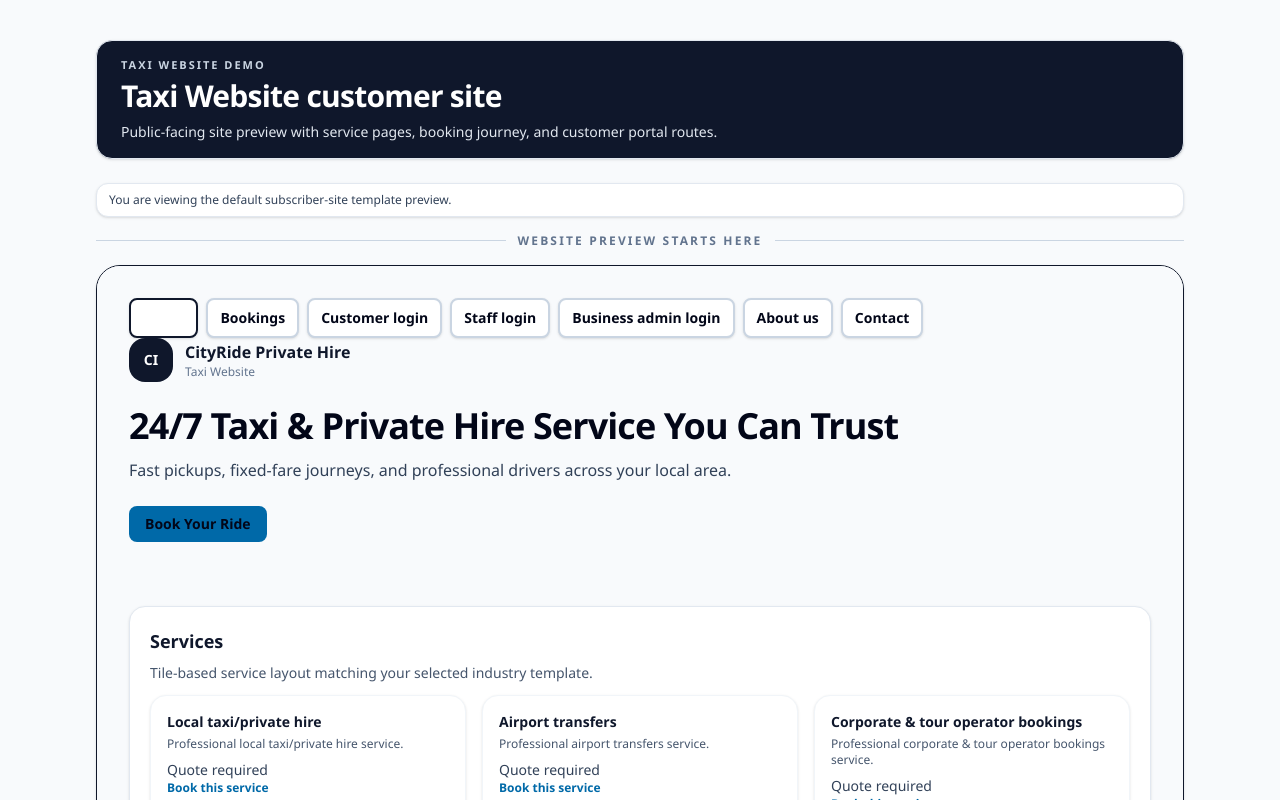
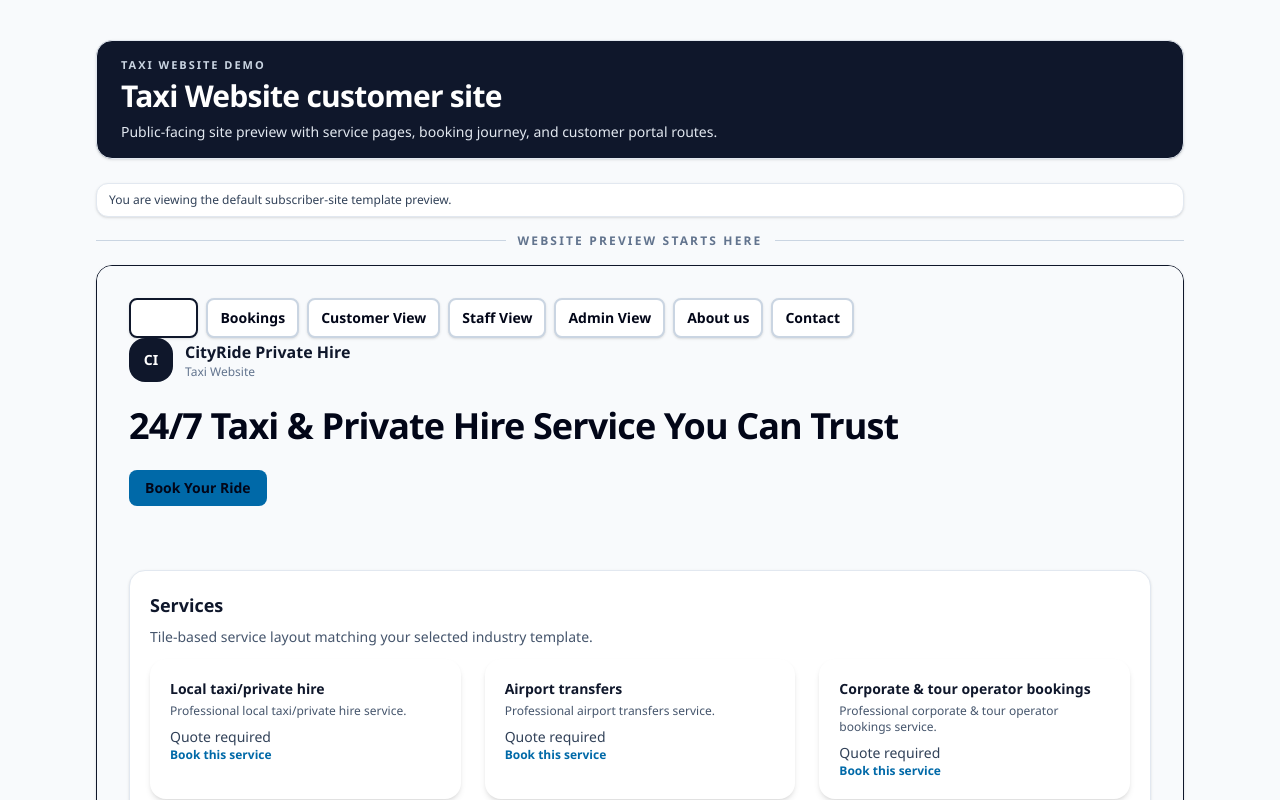
Before and after one commit to top4hotspur/subs, a Next.js app: page /demo/taxi in a window 1280 px wide. Shown: the top 800 px of the page. Built offline with nearby package versions, Linux system fonts and the light colour scheme.

Commit message:
Clean demo navigation and strengthen site templates

```diff
--- a/src/components/demo/demo-account-page.tsx
+++ b/src/components/demo/demo-account-page.tsx
@@ -1,7 +1,6 @@
 "use client";
 
 import { useMemo, useState } from "react";
-import { DemoAccessDetailsCard } from "@/components/demo/demo-access-details-card";
 import { DemoSiteNav } from "@/components/demo/demo-site-nav";
 import { SiteCard } from "@/components/site-ui/site-card";
 import {
@@ -79,8 +78,6 @@ export function DemoAccountPage({ template }: DemoAccountPageProps) {
         </div>
       </section>
 
-      <DemoAccessDetailsCard />
-
       <div className="grid gap-4 md:grid-cols-2">
         <SiteCard title="Upcoming bookings" subtitle="Your next scheduled appointments.">
           {upcoming.length === 0 ? <p className="text-sm text-slate-600">No upcoming bookings.</p> : (
--- a/src/components/demo/demo-preview.tsx
+++ b/src/components/demo/demo-preview.tsx
@@ -2,7 +2,6 @@
 
 import Link from "next/link";
 import { useEffect, useState } from "react";
-import { DemoAccessDetailsCard } from "@/components/demo/demo-access-details-card";
 import { DemoSiteNav } from "@/components/demo/demo-site-nav";
 import { SiteBrandMark } from "@/components/site-ui/site-brand-mark";
 import { SiteCard } from "@/components/site-ui/site-card";
@@ -16,7 +15,6 @@ import {
 } from "@/lib/sites/local-site-settings";
 import { getSiteVisualTemplateById } from "@/lib/sites/site-visual-templates";
 import { DemoCustomisationDraft, WebsiteTemplate } from "@/lib/sites/types";
-
 
 type DemoPreviewProps = {
   template: WebsiteTemplate;
@@ -68,55 +66,76 @@ export function DemoPreview({ template, draft }: DemoPreviewProps) {
       window.removeEventListener("subs:site-settings-updated", onLocalUpdate);
     };
   }, [template]);
+
   const visualTemplate = getSiteVisualTemplateById(settings.branding.visualTemplateId);
   const scheme = getSiteColourSchemeById(settings.branding.colourSchemeId);
   const currency = settings.paymentSettings.currencyCode ?? "GBP";
   const activeServices = settings.services.filter((service) => service.active);
-  const socialEntries = Object.entries(settings.businessDetails.socialLinks ?? {}).filter(([, value]) => value && value.trim().length > 0);
+  const socialEntries = Object.entries(settings.businessDetails.socialLinks ?? {}).filter(
+    ([, value]) => value && value.trim().length > 0,
+  );
   const brandName = settings.branding.siteName?.trim() || config.businessName;
+  const heroHeadline = settings.branding.heroHeadline?.trim() || config.heroHeadline;
+  const heroSubheading = settings.branding.heroSubheading?.trim() || "";
 
   const isDarkScheme = scheme.id === "midnight-lime";
 
   const heroClassByTemplate: Record<string, string> = {
-    "modern-minimalist": `${scheme.lightBackgroundClass} ${isDarkScheme ? "text-slate-100" : "text-slate-950"}`,
-    "bold-edge": `${scheme.darkBackgroundClass} text-white`,
-    "classic-immersive": `${scheme.darkSurfaceClass} text-white text-center`,
-    "utility-list": `${isDarkScheme ? "bg-slate-900 text-slate-100" : "bg-slate-100 text-slate-950"} rounded-none border-b ${isDarkScheme ? "border-slate-700" : "border-slate-300"}`,
-    "split-screen-contemporary": `${isDarkScheme ? "bg-slate-950 text-slate-100" : "bg-white text-slate-950"}`,
+    "modern-minimalist": `${scheme.lightBackgroundClass} ${
+      isDarkScheme ? "text-slate-100" : "text-slate-950"
+    } rounded-none`,
+    "bold-edge": `${scheme.darkBackgroundClass} text-white rounded-none`,
+    "classic-immersive": `${scheme.darkSurfaceClass} text-white text-center rounded-none`,
+    "utility-list": `${
+      isDarkScheme ? "bg-slate-900 text-slate-100" : "bg-slate-100 text-slate-950"
+    } rounded-none border-b ${isDarkScheme ? "border-slate-700" : "border-slate-300"}`,
+    "split-screen-contemporary": `${
+      isDarkScheme ? "bg-slate-950 text-slate-100" : "bg-white text-slate-950"
+    } rounded-none`,
   };
 
   const outerClassByTemplate: Record<string, string> = {
-    "modern-minimalist": isDarkScheme ? "bg-slate-950 text-slate-100 border-slate-700" : `${scheme.lightBackgroundClass}`,
-    "bold-edge": `${scheme.darkBackgroundClass} text-slate-100 ${isDarkScheme ? "border-lime-900" : "border-slate-800"}`,
-    "classic-immersive": isDarkScheme ? "bg-slate-900 text-slate-100 border-slate-700" : "bg-slate-50",
-    "utility-list": isDarkScheme ? "bg-slate-950 text-slate-100 border-slate-700" : "bg-slate-100",
-    "split-screen-contemporary": isDarkScheme ? "bg-slate-950 text-slate-100 border-slate-700" : "bg-slate-50",
+    "modern-minimalist": isDarkScheme
+      ? "bg-slate-950 text-slate-100 border-slate-700 rounded-2xl"
+      : `${scheme.lightBackgroundClass} rounded-2xl`,
+    "bold-edge": `${scheme.darkBackgroundClass} text-slate-100 ${
+      isDarkScheme ? "border-lime-900" : "border-slate-800"
+    } rounded-none`,
+    "classic-immersive": isDarkScheme
+      ? "bg-slate-900 text-slate-100 border-slate-700 rounded-3xl"
+      : "bg-slate-50 rounded-3xl",
+    "utility-list": isDarkScheme
+      ? "bg-slate-950 text-slate-100 border-slate-700 rounded-none"
+      : "bg-slate-100 rounded-none",
+    "split-screen-contemporary": isDarkScheme
+      ? "bg-slate-950 text-slate-100 border-slate-700 rounded-3xl"
+      : "bg-slate-50 rounded-3xl",
   };
 
   const serviceContainerClassByTemplate: Record<string, string> = {
-    "modern-minimalist": "grid gap-4 sm:grid-cols-2 xl:grid-cols-3",
+    "modern-minimalist": "grid gap-6 sm:grid-cols-2 xl:grid-cols-3",
     "bold-edge": "grid gap-4 sm:grid-cols-2 xl:grid-cols-3",
     "classic-immersive": "grid gap-4 sm:grid-cols-2 xl:grid-cols-3",
-    "utility-list": "space-y-3",
-    "split-screen-contemporary": "grid gap-4 sm:grid-cols-2 xl:grid-cols-3",
+    "utility-list": "space-y-0",
+    "split-screen-contemporary": "columns-1 gap-4 sm:columns-2 xl:columns-3",
   };
 
   const serviceCardClassByTemplate: Record<string, string> = {
     "modern-minimalist": isDarkScheme
-      ? "rounded-2xl bg-slate-900 p-4 shadow border border-slate-700 text-slate-100"
-      : "rounded-2xl bg-white p-4 shadow border border-slate-100",
-    "bold-edge": `rounded-2xl p-4 shadow border text-white ${
+      ? "rounded-2xl bg-slate-900 p-5 shadow border border-slate-700 text-slate-100"
+      : "rounded-2xl bg-white p-5 shadow-md border-0",
+    "bold-edge": `rounded-md p-4 shadow border text-white ${
       isDarkScheme ? "bg-slate-900 border-lime-900" : "bg-slate-900 border-slate-700"
     }`,
     "classic-immersive": isDarkScheme
-      ? "rounded-2xl bg-slate-800 p-4 shadow border border-slate-700 text-slate-100"
-      : "rounded-2xl bg-slate-50 p-4 shadow border border-slate-200",
+      ? "rounded-xl bg-slate-800 p-4 shadow border border-slate-700 text-slate-100"
+      : "rounded-xl bg-slate-50 p-4 shadow border border-slate-200",
     "utility-list": isDarkScheme
-      ? "flex items-center justify-between rounded-xl border border-slate-700 bg-slate-900 px-4 py-3 text-slate-100"
-      : "flex items-center justify-between rounded-xl border border-slate-300 bg-white px-4 py-3",
+      ? "flex items-center justify-between rounded-none border-b border-slate-700 bg-slate-900 px-4 py-3 text-slate-100"
+      : "flex items-center justify-between rounded-none border-b border-slate-300 bg-white px-4 py-3",
     "split-screen-contemporary": isDarkScheme
-      ? "rounded-2xl bg-slate-900 p-4 border-2 border-slate-700 text-slate-100"
-      : "rounded-2xl bg-white p-4 border-2 border-slate-200",
+      ? "mb-4 break-inside-avoid rounded-xl bg-slate-900 p-4 border-2 border-slate-700 text-slate-100"
+      : "mb-4 break-inside-avoid rounded-xl bg-white p-4 border-2 border-slate-200",
   };
 
   const accentButtonClass = `inline-flex rounded-lg px-4 py-2 text-sm font-semibold ${scheme.accentButtonClass}`;
@@ -132,8 +151,9 @@ export function DemoPreview({ template, draft }: DemoPreviewProps) {
     visualTemplate.id === "bold-edge" || isDarkScheme ? "text-slate-300" : "text-slate-600";
   const servicePriceClass =
     visualTemplate.id === "bold-edge" || isDarkScheme ? "text-white" : "text-slate-700";
+
   return (
-    <div className={`overflow-hidden rounded-3xl border shadow-sm ${outerClassByTemplate[visualTemplate.id]}`}>
+    <div className={`overflow-hidden border shadow-sm ${outerClassByTemplate[visualTemplate.id]}`}>
       <section className={`px-6 py-8 sm:px-8 ${heroClassByTemplate[visualTemplate.id]}`}>
         <div className="flex flex-wrap items-center justify-between gap-2 text-xs">
           <DemoSiteNav
@@ -153,15 +173,19 @@ export function DemoPreview({ template, draft }: DemoPreviewProps) {
                 logoAlt={settings.branding.logoAlt}
                 dark={false}
               />
-              <h1 className="mt-6 text-4xl font-bold tracking-tight">{config.heroHeadline}</h1>
-              <p className="mt-3 max-w-2xl text-slate-700">{config.heroSubheading}</p>
+              <h1 className="mt-6 text-4xl font-bold tracking-tight">{heroHeadline}</h1>
+              {heroSubheading ? (
+                <p className="mt-3 max-w-2xl text-slate-700">{heroSubheading}</p>
+              ) : null}
               <div className="mt-6 flex flex-wrap gap-3">
-                <Link href={`/demo/${template.slug}/booking`} className={accentButtonClass}>{config.ctaLabel}</Link>
+                <Link href={`/demo/${template.slug}/booking`} className={accentButtonClass}>
+                  {config.ctaLabel}
+                </Link>
               </div>
             </div>
             <div className={`min-h-52 rounded-2xl border ${scheme.accentSoftClass} p-6 text-sm`}>
-              <p className="font-semibold">Visual style preview</p>
-              <p className="mt-2">This split-screen layout uses your selected colour scheme and can host hero imagery later.</p>
+              <p className="font-semibold uppercase tracking-wide">Visual style preview</p>
+              <p className="mt-2">This split-screen layout uses your selected colour scheme.</p>
             </div>
           </div>
         ) : (
@@ -173,12 +197,24 @@ export function DemoPreview({ template, draft }: DemoPreviewProps) {
               logoAlt={settings.branding.logoAlt}
               dark={visualTemplate.id === "bold-edge" || visualTemplate.id === "classic-immersive"}
             />
-            <h1 className="mt-6 text-4xl font-bold tracking-tight">{config.heroHeadline}</h1>
-            <p className={`mt-3 max-w-2xl ${bodyCopyClass}`}>
-              {config.heroSubheading}
-            </p>
+            <h1
+              className={`mt-6 tracking-tight ${
+                visualTemplate.id === "classic-immersive"
+                  ? "text-5xl font-serif font-bold"
+                  : visualTemplate.id === "utility-list"
+                    ? "text-3xl font-semibold uppercase"
+                    : "text-4xl font-bold"
+              }`}
+            >
+              {heroHeadline}
+            </h1>
+            {heroSubheading ? (
+              <p className={`mt-3 max-w-2xl ${bodyCopyClass}`}>{heroSubheading}</p>
+            ) : null}
             <div className="mt-6 flex flex-wrap gap-3">
-              <Link href={`/demo/${template.slug}/booking`} className={accentButtonClass}>{config.ctaLabel}</Link>
+              <Link href={`/demo/${template.slug}/booking`} className={accentButtonClass}>
+                {config.ctaLabel}
+              </Link>
             </div>
           </>
         )}
@@ -210,23 +246,22 @@ export function DemoPreview({ template, draft }: DemoPreviewProps) {
           </div>
         </SiteCard>
 
-        <div className="grid gap-4 lg:grid-cols-3">
-          <SiteCard title="Contact" subtitle={`${config.contact.phone} | ${config.contact.email}`}>
-            <p className="text-sm text-slate-600">{config.contact.address}</p>
-          </SiteCard>
-          <SiteCard title="Opening hours" subtitle={config.openingHours.summary} />
-          <SiteCard title="Portal access" subtitle="Customer, staff, and business admin areas">
-            <p className="text-sm text-slate-600">Customer, staff, and business admin logins are available as separate site-scoped demo areas.</p>
-          </SiteCard>
-        </div>
-
-        <DemoAccessDetailsCard compact />
-
         {socialEntries.length > 0 ? (
           <SiteCard title="Follow us" subtitle="Social media links configured in business admin settings.">
             <div className="flex flex-wrap gap-2">
               {socialEntries.map(([key, value]) => (
-                <a key={key} href={value} target="_blank" rel="noreferrer" aria-label={`Visit us on ${SOCIAL_LABELS[key] ?? key}`} className={`rounded-full border px-3 py-1 text-xs font-semibold hover:bg-slate-100 ${isDarkScheme ? "border-slate-600 bg-slate-800 text-slate-100 hover:bg-slate-700" : "border-slate-300 bg-white text-slate-900"}`}>
+                <a
+                  key={key}
+                  href={value}
+                  target="_blank"
+                  rel="noreferrer"
+                  aria-label={`Visit us on ${SOCIAL_LABELS[key] ?? key}`}
+                  className={`rounded-full border px-3 py-1 text-xs font-semibold hover:bg-slate-100 ${
+                    isDarkScheme
+                      ? "border-slate-600 bg-slate-800 text-slate-100 hover:bg-slate-700"
+                      : "border-slate-300 bg-white text-slate-900"
+                  }`}
+                >
                   {SOCIAL_LABELS[key] ?? key}
                 </a>
               ))}
@@ -244,13 +279,36 @@ export function DemoPreview({ template, draft }: DemoPreviewProps) {
           </SiteCard>
         ) : null}
 
+        <SiteCard title="Contact and opening hours" subtitle={`${config.contact.phone} | ${config.contact.email}`}>
+          <p className="text-sm text-slate-600">{config.contact.address}</p>
+          <p className="mt-2 text-sm text-slate-600">{config.openingHours.summary}</p>
+        </SiteCard>
+
         <SiteFooterBlock
           brand={brandName}
           description="Managed local-business website subscription with ongoing support and clear setup workflow."
           groups={[
-            { title: "Explore", links: [{ label: "Bookings", href: `/demo/${template.slug}/booking` }, { label: "About us", href: `/demo/${template.slug}/about` }] },
-            { title: "Account", links: [{ label: "Customer account", href: `/demo/${template.slug}/account` }, { label: "Contact", href: `/demo/${template.slug}/contact` }] },
-            { title: "Team", links: [{ label: "Staff view", href: `/demo/${template.slug}/staff` }, { label: "Business admin", href: `/demo/${template.slug}/admin` }] },
+            {
+              title: "Explore",
+              links: [
+                { label: "Bookings", href: `/demo/${template.slug}/booking` },
+                { label: "About us", href: `/demo/${template.slug}/about` },
+              ],
+            },
+            {
+              title: "Account",
+              links: [
+                { label: "Customer account", href: `/demo/${template.slug}/account` },
+                { label: "Contact", href: `/demo/${template.slug}/contact` },
+              ],
+            },
+            {
+              title: "Team",
+              links: [
+                { label: "Staff view", href: `/demo/${template.slug}/staff` },
+                { label: "Business admin", href: `/demo/${template.slug}/admin` },
+              ],
+            },
           ]}
         />
       </div>
--- a/src/components/demo/demo-site-nav.tsx
+++ b/src/components/demo/demo-site-nav.tsx
@@ -11,10 +11,10 @@ type DemoSiteNavProps = {
 };
 
 const demoNavPillClass =
-  "inline-flex items-center justify-center rounded-lg border-2 border-slate-300 bg-white px-3 py-2 text-sm font-semibold !text-slate-950 shadow-sm transition-colors hover:bg-slate-100 hover:!text-slate-950 focus-visible:outline-none focus-visible:ring-2 focus-visible:ring-sky-400 focus-visible:ring-offset-2 focus-visible:ring-offset-slate-900";
+  "inline-flex items-center justify-center rounded-lg border-2 border-slate-300 bg-white px-3 py-2 text-sm font-semibold !text-slate-950 visited:!text-slate-950 shadow-sm transition-colors hover:bg-slate-100 hover:!text-slate-950 focus-visible:outline-none focus-visible:ring-2 focus-visible:ring-sky-400 focus-visible:ring-offset-2 focus-visible:ring-offset-slate-900";
 
 const activeDemoNavPillClass =
-  "border-slate-900 bg-slate-900 !text-white shadow";
+  "border-slate-900 bg-slate-900 !text-white visited:!text-white shadow";
 
 export function DemoSiteNav({
   templateSlug,
@@ -25,9 +25,9 @@ export function DemoSiteNav({
   const allLinks = [
     { href: `/demo/${templateSlug}`, label: "Home" },
     { href: `/demo/${templateSlug}/booking`, label: "Bookings" },
-    { href: `/demo/${templateSlug}/account`, label: "Customer login" },
-    { href: `/demo/${templateSlug}/staff`, label: "Staff login" },
-    { href: `/demo/${templateSlug}/admin`, label: "Business admin login" },
+    { href: `/demo/${templateSlug}/account`, label: "Customer View" },
+    { href: `/demo/${templateSlug}/staff`, label: "Staff View" },
+    { href: `/demo/${templateSlug}/admin`, label: "Admin View" },
     ...(showAbout ? [{ href: `/demo/${templateSlug}/about`, label: "About us" }] : []),
     ...(showContact ? [{ href: `/demo/${templateSlug}/contact`, label: "Contact" }] : []),
   ] as const;
--- a/src/components/demo/demo-staff-page.tsx
+++ b/src/components/demo/demo-staff-page.tsx
@@ -1,7 +1,6 @@
 "use client";
 
 import { FormEvent, useMemo, useState } from "react";
-import { DemoAccessDetailsCard } from "@/components/demo/demo-access-details-card";
 import { DemoSiteNav } from "@/components/demo/demo-site-nav";
 import { SiteCard } from "@/components/site-ui/site-card";
 import {
@@ -157,8 +156,6 @@ export function DemoStaffPage({ template }: DemoStaffPageProps) {
         </div>
       </section>
 
-      <DemoAccessDetailsCard />
-
       <div className="grid gap-4 md:grid-cols-2">
         <SiteCard title="Today’s appointments" subtitle={formatUkDate(today)}>
           {todayAppointments.length === 0 ? <p className="text-sm text-slate-600">No appointments scheduled today.</p> : (
--- a/src/lib/sites/default-site-settings.ts
+++ b/src/lib/sites/default-site-settings.ts
@@ -80,6 +80,8 @@ export function buildDefaultCustomerSiteSettings(template: WebsiteTemplate): Cus
     templateSlug: template.slug,
     branding: {
       siteName: template.defaultConfig.businessName,
+      heroHeadline: template.defaultConfig.heroHeadline,
+      heroSubheading: "",
       visualTemplateId: "modern-minimalist",
       colourSchemeId: "calm-blue",
       useTextLogoFallback: true,
--- a/src/lib/sites/local-site-settings.ts
+++ b/src/lib/sites/local-site-settings.ts
@@ -18,6 +18,11 @@ function normalizeSettings(settings: CustomerSiteSettings): CustomerSiteSettings
   const templateSlug = settings.templateSlug;
   return {
     ...settings,
+    branding: {
+      ...settings.branding,
+      heroHeadline: settings.branding?.heroHeadline ?? settings.branding?.siteName ?? "",
+      heroSubheading: settings.branding?.heroSubheading ?? "",
+    },
     paymentSettings: {
       paymentProcessorSetupMode:
         settings.paymentSettings?.paymentProcessorSetupMode ??
--- a/src/lib/sites/site-settings-types.ts
+++ b/src/lib/sites/site-settings-types.ts
@@ -16,6 +16,8 @@ export type SiteSectionVisibilityItem = {
 
 export type SiteBrandingSettings = {
   siteName: string;
+  heroHeadline?: string;
+  heroSubheading?: string;
   visualTemplateId: SiteVisualTemplateId;
   colourSchemeId: SiteColourSchemeId;
   logoUrl?: string;
```
Also changed, not shown: src/components/demo/demo-business-admin-page.tsx (+14 -3 lines), 5 other files (tests, documents, lock files or other folders).
